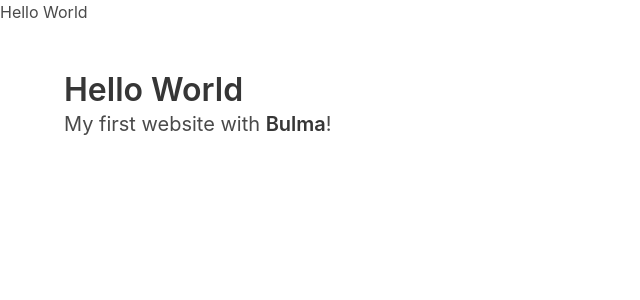
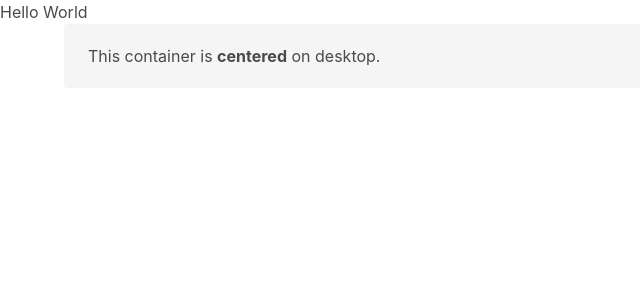
Before and after one commit to MeantCoder/php-socialengineering-test, a PHP site: page / in a window 1280 px wide. Shown: the top 300 px of the page, without its empty margins (0-640 px from the left). Run offline with PHP 8.4, Linux system fonts and the light colour scheme; some libraries are stand-ins or nearby versions.

Commit message:
Theme
 Theme support

```diff
--- a/index.php
+++ b/index.php
@@ -12,15 +12,9 @@
     <link rel="stylesheet" href="https://cdnjs.cloudflare.com/ajax/libs/bulma/0.5.3/css/bulma.min.css">
   </head>
   <body>
-  <section class="section">
     <div class="container">
-      <h1 class="title">
-        Hello World
-      </h1>
-      <p class="subtitle">
-        My first website with <strong>Bulma</strong>!
-      </p>
+    <div class="notification">
+        This container is <strong>centered</strong> on desktop.
     </div>
-  </section>
-  </body>
+    </div>
 </html>
```
